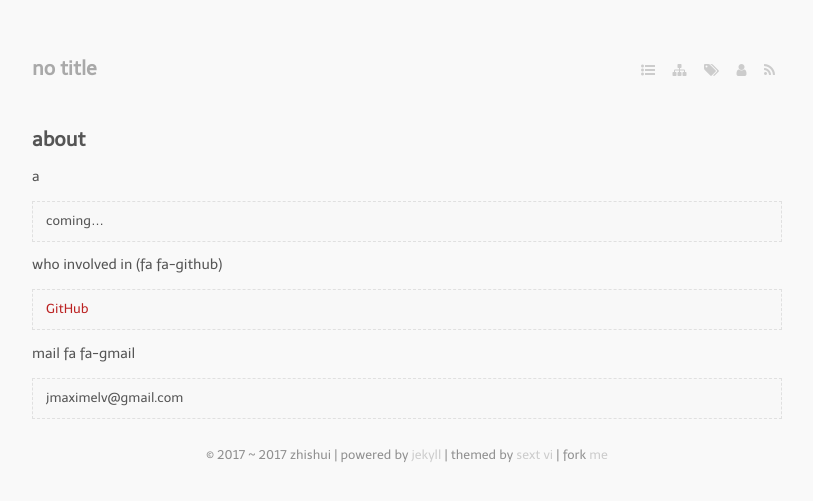
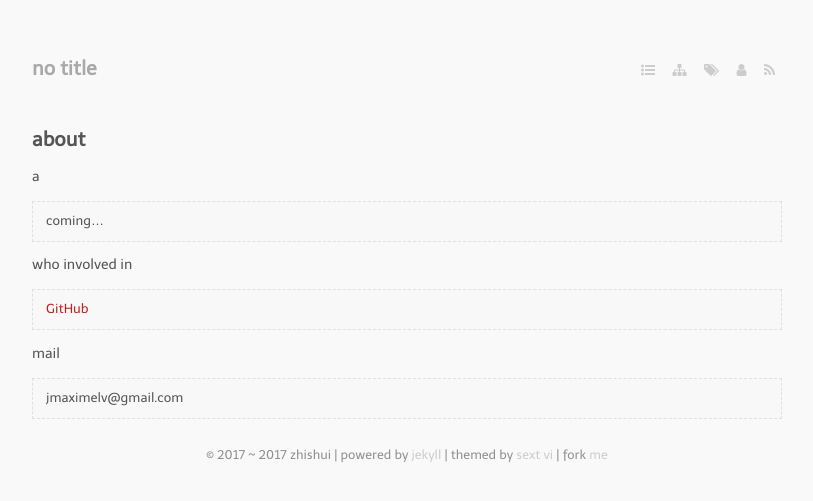
Before and after one commit to bizhishui/bizhishui.github.io, a Jekyll site: the page built from about.md, in a window 1280 px wide. Shown: the top 501 px of the page, without its empty margins (233-1046 px from the left). Built offline with Jekyll 4.4.1, drawn with Linux system fonts in a browser that asks for light colours; nearby versions of some CDN libraries; some web fonts are replaced.

Commit message:
continue on about correct

```diff
--- a/about.md
+++ b/about.md
@@ -7,10 +7,10 @@ a
 
 > coming...
 
-who involved in (fa fa-github)
+who involved in
 
 > [GitHub](https://github.com/bizhishui)
 
-mail fa fa-gmail
+mail
 
 > jmaximelv@gmail.com
```
